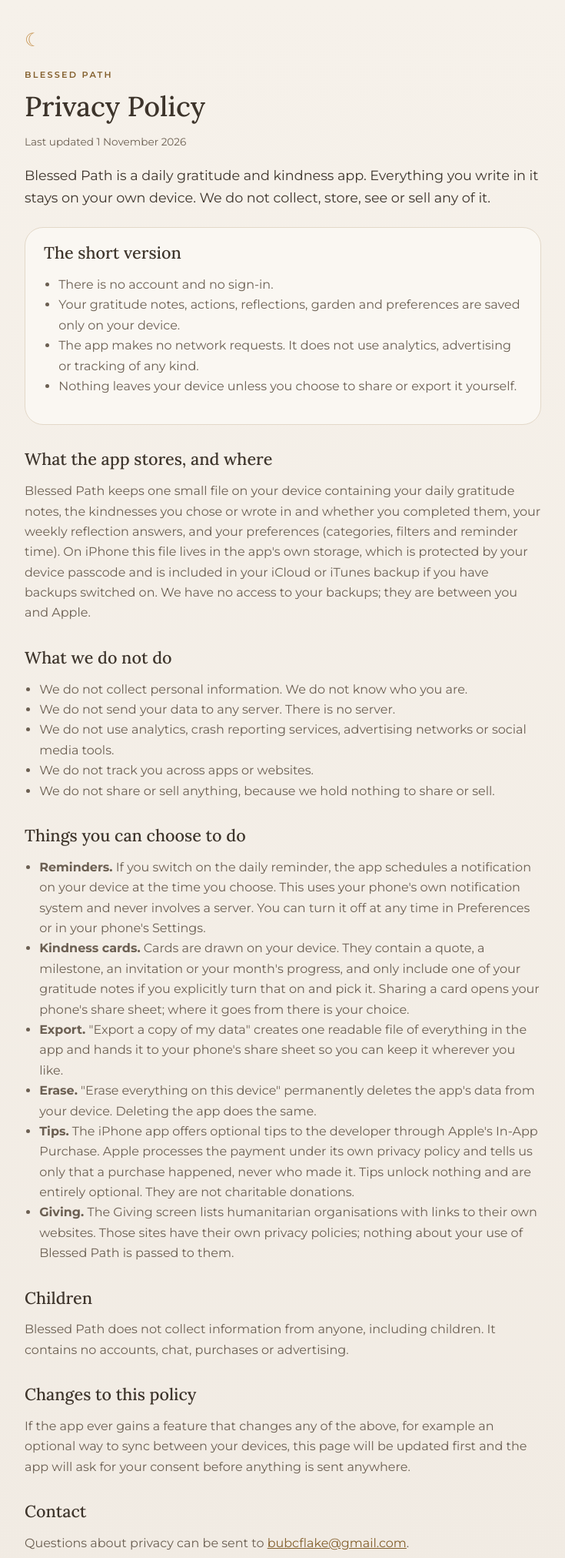
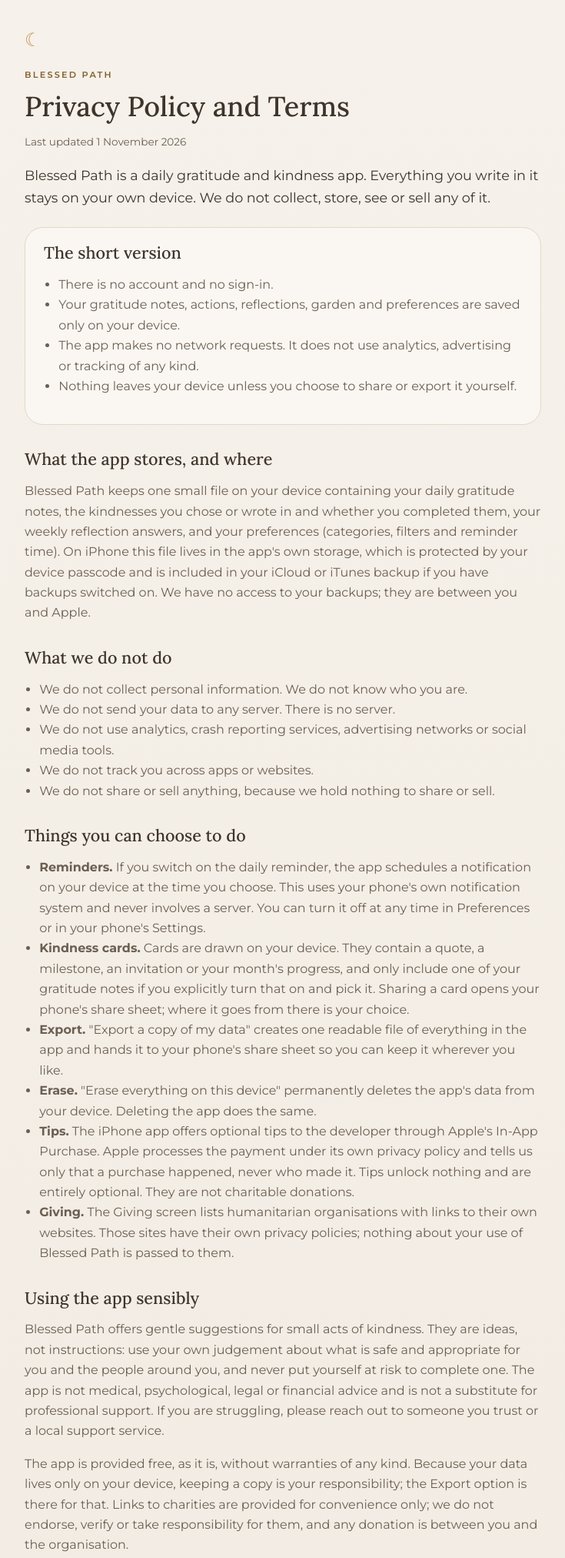
Before and after one commit to Bubblycornflakes/blessed-path-site, a plain HTML site: page index.html in a window 1280 px wide. Shown: the top 2024 px of the page at 77% size, without its empty margins (272-1007 px from the left). Drawn offline with Linux system fonts and the light colour scheme.

Commit message:
Add terms: using the app sensibly

```diff
--- a/index.html
+++ b/index.html
@@ -3,7 +3,7 @@
   <head>
     <meta charset="UTF-8" />
     <meta name="viewport" content="width=device-width, initial-scale=1.0, viewport-fit=cover" />
-    <title>Blessed Path · Privacy Policy</title>
+    <title>Blessed Path · Privacy Policy and Terms</title>
     <meta name="description" content="Blessed Path keeps everything on your device. This page explains exactly what that means." />
     <link rel="icon" type="image/png" href="favicon.png" />
     <link rel="stylesheet" href="fonts/fonts.css" />
@@ -58,7 +58,7 @@
 
       <div class="moon" aria-hidden="true">☾</div>
       <p class="label">Blessed Path</p>
-      <h1>Privacy Policy</h1>
+      <h1>Privacy Policy and Terms</h1>
       <p class="meta">Last updated 1 November 2026</p>
 
       <p class="lead">Blessed Path is a daily gratitude and kindness app. Everything you write in it stays on your own device. We do not collect, store, see or sell any of it.</p>
@@ -95,6 +95,10 @@
         <li><strong>Giving.</strong> The Giving screen lists humanitarian organisations with links to their own websites. Those sites have their own privacy policies; nothing about your use of Blessed Path is passed to them.</li>
       </ul>
 
+      <h2>Using the app sensibly</h2>
+      <p>Blessed Path offers gentle suggestions for small acts of kindness. They are ideas, not instructions: use your own judgement about what is safe and appropriate for you and the people around you, and never put yourself at risk to complete one. The app is not medical, psychological, legal or financial advice and is not a substitute for professional support. If you are struggling, please reach out to someone you trust or a local support service.</p>
+      <p>The app is provided free, as it is, without warranties of any kind. Because your data lives only on your device, keeping a copy is your responsibility; the Export option is there for that. Links to charities are provided for convenience only; we do not endorse, verify or take responsibility for them, and any donation is between you and the organisation.</p>
+
       <h2>Children</h2>
       <p>Blessed Path does not collect information from anyone, including children. It contains no accounts, chat, purchases or advertising.</p>
 
```
